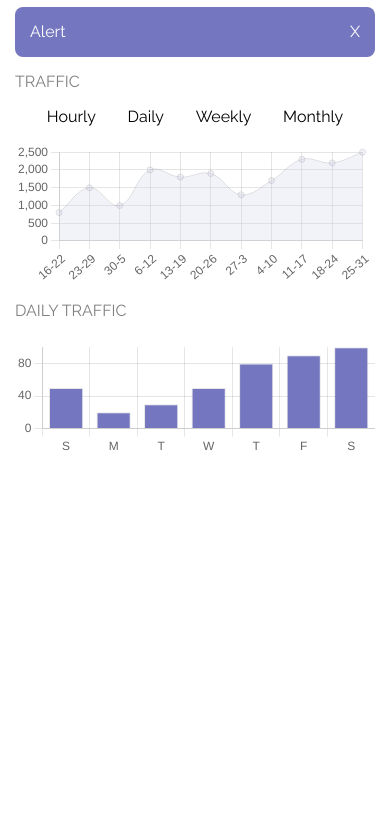
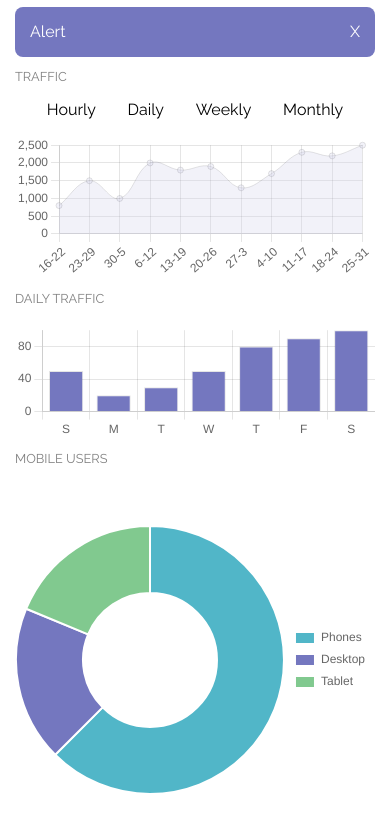
Before and after one commit to alpyalcinkaya/Techdegree-Project-7, a plain HTML site: page index.html in a window 390 px wide. Shown: the part 197-1037 px from the top of the page. Before the commit the page ends 844 px from the top, so only its background shows below. Drawn offline with nearby package versions, Linux system fonts and the light colour scheme.

Commit message:
Add Mobile Users chart

```diff
--- a/app.js
+++ b/app.js
@@ -1,5 +1,6 @@
-let lineChart = document.getElementById('traffic-chart').getContext('2d');
-let barChart = document.getElementById('daily-chart').getContext('2d');
+let lineChart = document.getElementById('traffic-chart').getContext('2d'); // Traffic Line Chart
+let barChart = document.getElementById('daily-chart').getContext('2d'); // Daily Traffic Bar Chart
+let donutChart = document.getElementById('mobile-chart').getContext('2d') // Mobile Doughnut Chart
 
 
 // Four Data presets to be used in each traffic breakdown
@@ -118,3 +119,31 @@ let dailyChart = new Chart(barChart, {
         }
     }
 });
+
+let mobileChart = new Chart(donutChart, {
+    type: 'doughnut',
+    data: {
+        labels: ['Phones', 'Desktop', 'Tablet' ],
+        datasets: [{
+            data: [500, 150, 150 ],
+            backgroundColor: [
+                '#51b6c8',
+                '#7477bf',
+                '#81c98f'
+            ],
+            hoverOffset: 4
+        }]
+    },
+    options: {
+        plugins: {
+            legend: {
+                position: 'right',
+                labels:{
+                    boxWidth: 20,
+                    fontStyle: 'bold'
+                }
+            }
+        }
+    }
+
+});
--- a/css/style.css
+++ b/css/style.css
@@ -81,11 +81,12 @@ nav a{
     background-color: #f7f7f7 ;
     padding: 2rem;
     width: 100%;
-    border: 0.5px solid black
+    border: 0.5px solid black;
 }
 
 .headline{
     margin: 0 15px;
+    font-size: 1.2em;
 }
 
 .alert{
@@ -133,15 +134,22 @@ main{
 
 
 h1, h3{
-    font-size: 1em;
+    font-size: .8em;
     font-weight: normal;
     color: #ffffff;
 }
 
 h1{
-    font-size: 2em;
+    font-size: 1.2em;
 }
 
 h3{
     margin-right: 5px;
 }
+
+/* Daily Traffic & Mobile Users section*/
+
+#mobile-chart{
+    height: 300px;
+
+}
--- a/index.html
+++ b/index.html
@@ -88,13 +88,25 @@
             <canvas id="traffic-chart" width="400" height="400"></canvas>
         </section>
 
+        <!-- Daily traffic and Mobile Section-->
         <section id="section-3">
             <div class="daily-traffic">
                 <h3 class="label-headline">DAILY TRAFFIC</h3>
             </div>
-            <canvas id="daily-chart" width="400" height="400"></canvas>
+                <canvas id="daily-chart" width="400" height="400"></canvas>
+            </div>
+            <div class="mobile-stats">
+                <h3 class="label-headline">MOBILE USERS</h3>
+                <canvas id="mobile-chart" width="400" height="400"></canvas>
+            </div>
         </section>
 
+        <!-- Social Stats Section-->
+        <section id="social-stats">
+            <div class="social-cards">
+
+            </div>
+        </section>
     </main>
 
 
```
